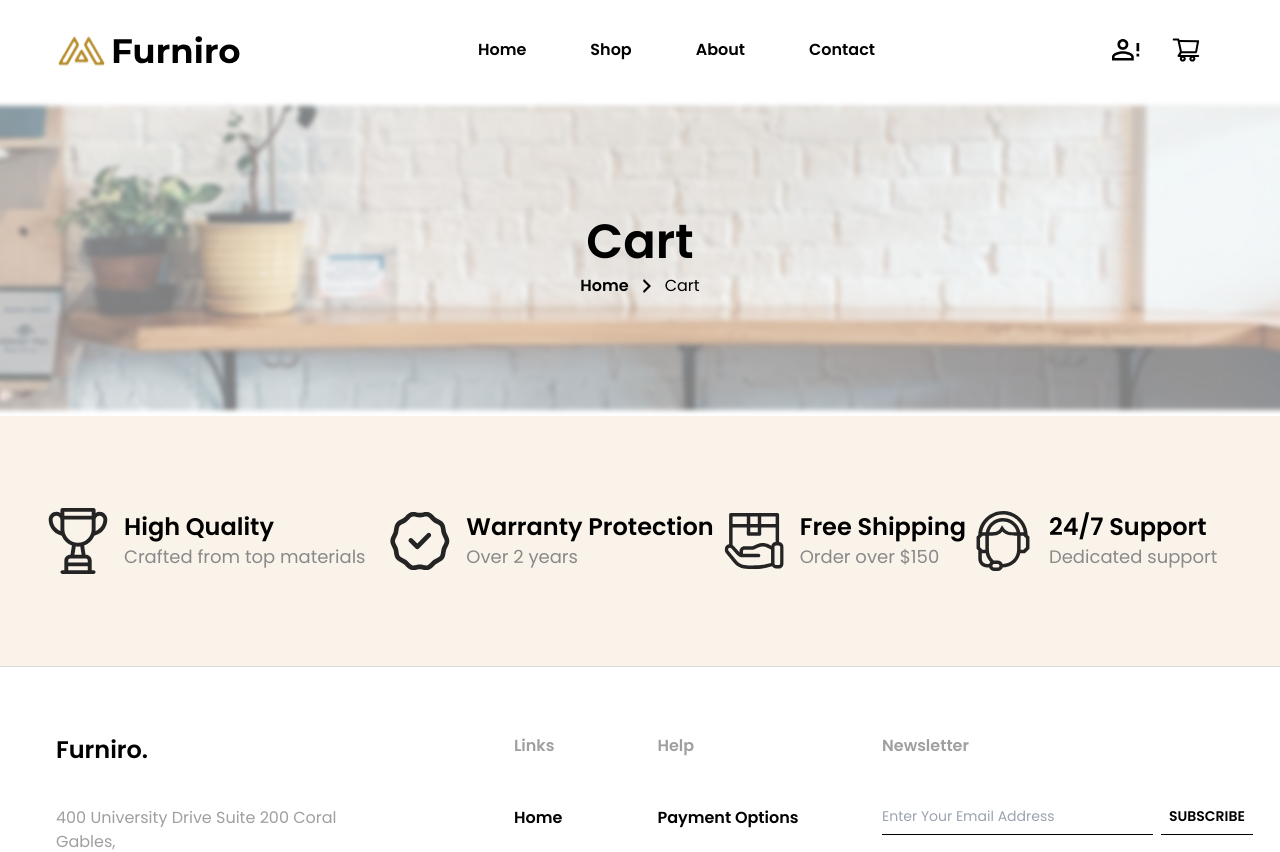
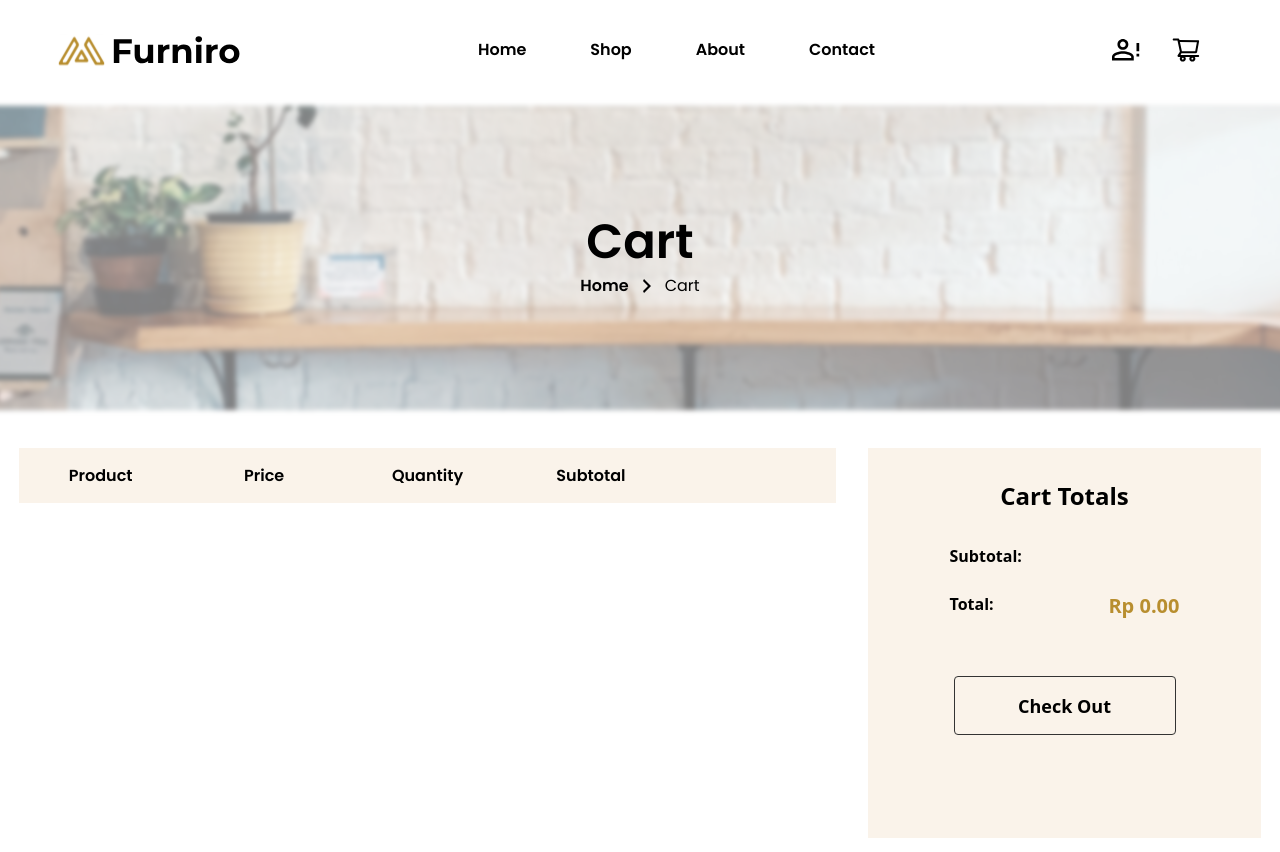
Before and after one commit to marianakemmerich/pb-proj3, a React (Vite) app: page /cart in a window 1280 px wide. Shown: the top 852 px of the page. Built offline with nearby package versions, Linux system fonts and the light colour scheme.

Commit message:
feat: Add functionality to add products to the cart with dynamic quantity adjustment

```diff
--- a/src/pages/Cart.tsx
+++ b/src/pages/Cart.tsx
@@ -1,15 +1,109 @@
+import { useEffect, useState } from 'react'
+import { useNavigate } from 'react-router-dom'
 import Banner from '../components/Banner'
 import Footer from '../components/Footer'
 import Header from '../components/Header'
 import TopBanner from '../components/TopBanner'
+import { ICartProduct } from '../types/Products'
+import deleteIcon from '../assets/delete.svg'
 
 const Cart = () => {
+  const navigate = useNavigate()
+
+  const handleCheckout = () => {
+    navigate('/checkout')
+  }
+
+  const [cartItems, setCartItems] = useState<ICartProduct[]>([])
+
+  useEffect(() => {
+    const cart = JSON.parse(localStorage.getItem('cart') || '[]')
+    setCartItems(cart)
+  }, [])
+
+  const calculateSubtotal = (price: number, quantity: number) => price * quantity
+
+  const handleRemoveItem = (id: number) => {
+    const updatedCart = cartItems.filter(item => item.id !== id)
+    setCartItems(updatedCart)
+    localStorage.setItem('cart', JSON.stringify(updatedCart))
+  }
+
+  const handleQuantityChange = (id: number, change: number) => {
+    const updatedCart = cartItems.map(item =>
+      item.id === id ? { ...item, quantity: Math.max(1, item.quantity + change) } : item
+    )
+    setCartItems(updatedCart)
+    localStorage.setItem('cart', JSON.stringify(updatedCart))
+  }
+
+  const total = cartItems.reduce((acc, item) => acc + calculateSubtotal(item.salePrice, item.quantity), 0)
+
   return (
-    <div>
-        <Header />
-        <TopBanner title='Cart' section='Cart' />
-        <Banner />
-        <Footer />
+    <div className="flex flex-col min-h-screen">
+      <Header />
+      <TopBanner title='Cart' section='Cart' />
+      <div className='bg-white flex-grow flex justify-center items-start py-8'>
+        <div className='w-[817px] flex flex-col items-center'>
+          <div className='bg-cream w-full h-[55px] grid grid-cols-5 items-center justify-around font-poppins font-semibold text-base'>
+            <p className='text-center'>Product</p>
+            <p className='text-center'>Price</p>
+            <p className='text-center'>Quantity</p>
+            <p className='text-center'>Subtotal</p>
+          </div>
+          {cartItems.map((item) => (
+            <div key={item.id} className='w-full grid grid-cols-5 items-center justify-around py-2 font-poppins'>
+              <div className='flex items-center justify-center'>
+                <img src={item.images.mainImage} className='w-[100px] h-[100px] object-cover rounded'/>
+                <p className='text-lightGray ml-2'>{item.title}</p>
+              </div>
+              <p className='text-center'>Rp {item.salePrice.toFixed(2)}</p>
+              <div className='w-[100px] h-[47px] bg-white border border-darkGray rounded flex items-center justify-center ml-auto'>
+                <button
+                  onClick={() => handleQuantityChange(item.id, -1)}
+                  className='bg-gray-200 p-1 rounded'
+                >
+                  -
+                </button>
+                <p className='mx-4'>{item.quantity}</p>
+                <button
+                  onClick={() => handleQuantityChange(item.id, 1)}
+                  className='bg-gray-200 p-1 rounded'
+                >
+                  +
+                </button>
+              </div>
+              <p className='text-center'>Rp {calculateSubtotal(item.salePrice, item.quantity).toFixed(2)}</p>
+              <div className='flex items-center justify-center'>
+                <button onClick={() => handleRemoveItem(item.id)}>
+                  <img src={deleteIcon} className='w-[28px]'/>
+                </button>
+              </div>
+            </div>
+          ))}
+        </div>
+        <div className='bg-cream w-[393px] min-h-[390px] ml-8 flex flex-col items-center'>
+          <h2 className='mt-8 text-center text-2xl font-bold'>Cart Totals</h2>
+          <div className='w-2/3 mt-8 px-4 flex flex-col'>
+            <p className='text-left text-base font-semibold mb-2'>Subtotal:</p>
+            {cartItems.map((item) => (
+              <p key={item.id} className='text-base text-right text-lightGray'>Rp {calculateSubtotal(item.salePrice, item.quantity).toFixed(2)}</p>
+            ))}
+            <div className='flex justify-between mt-4'>
+              <p className='font-semibold'>Total:</p>
+              <p className='text-xl text-golden font-semibold'>Rp {total.toFixed(2)}</p>
+            </div>
+          </div>
+          <button
+            onClick={handleCheckout}
+            className='w-[222px] h-[59px] bg-none border border-graphite rounded mt-14 mb-8 py-2 text-lg font-semibold'
+          >
+            Check Out
+          </button>
+        </div>
+      </div>
+      <Banner />
+      <Footer />
     </div>
   )
 }
```
Also changed, not shown: src/assets/delete.svg (added).
